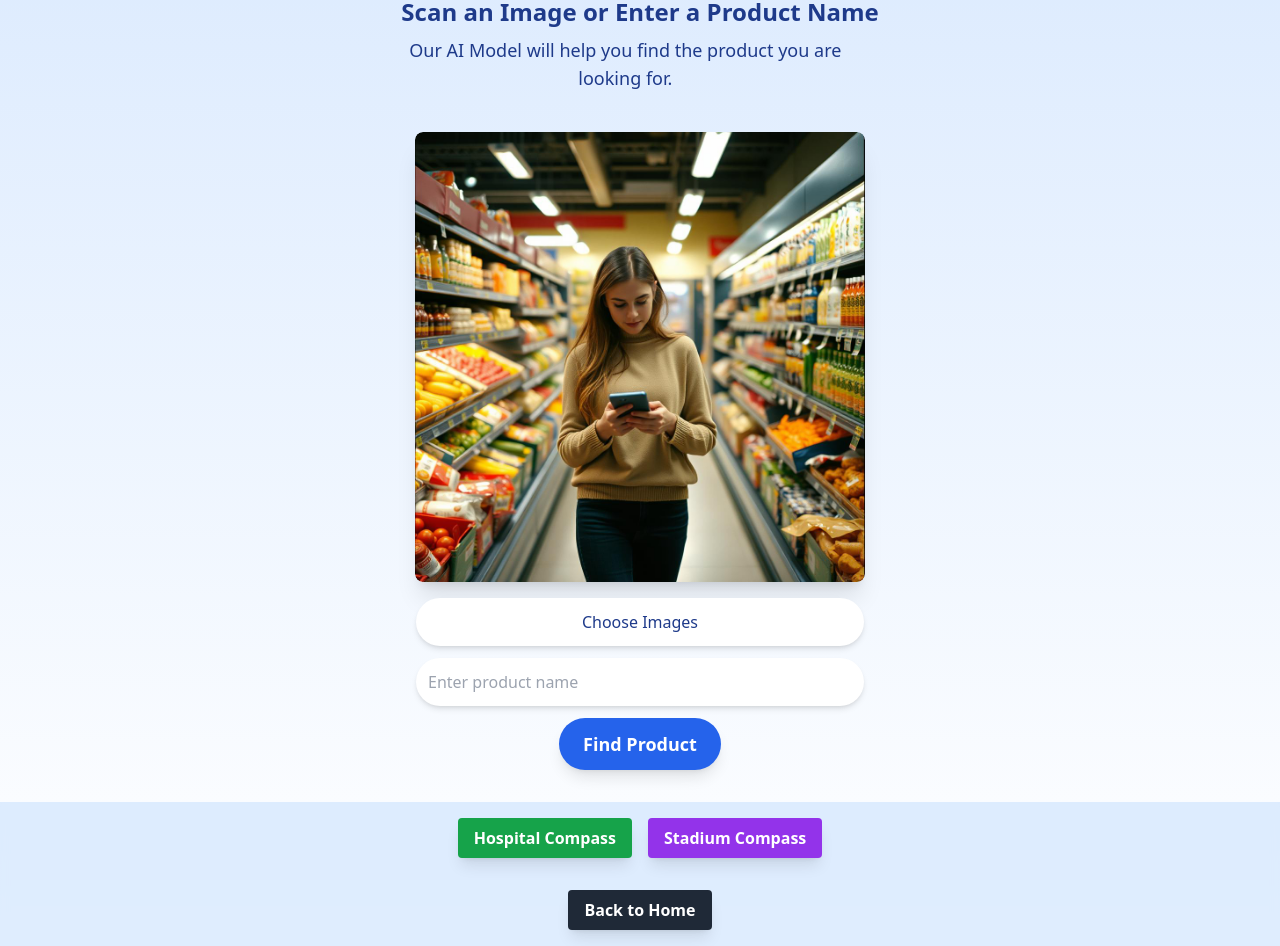
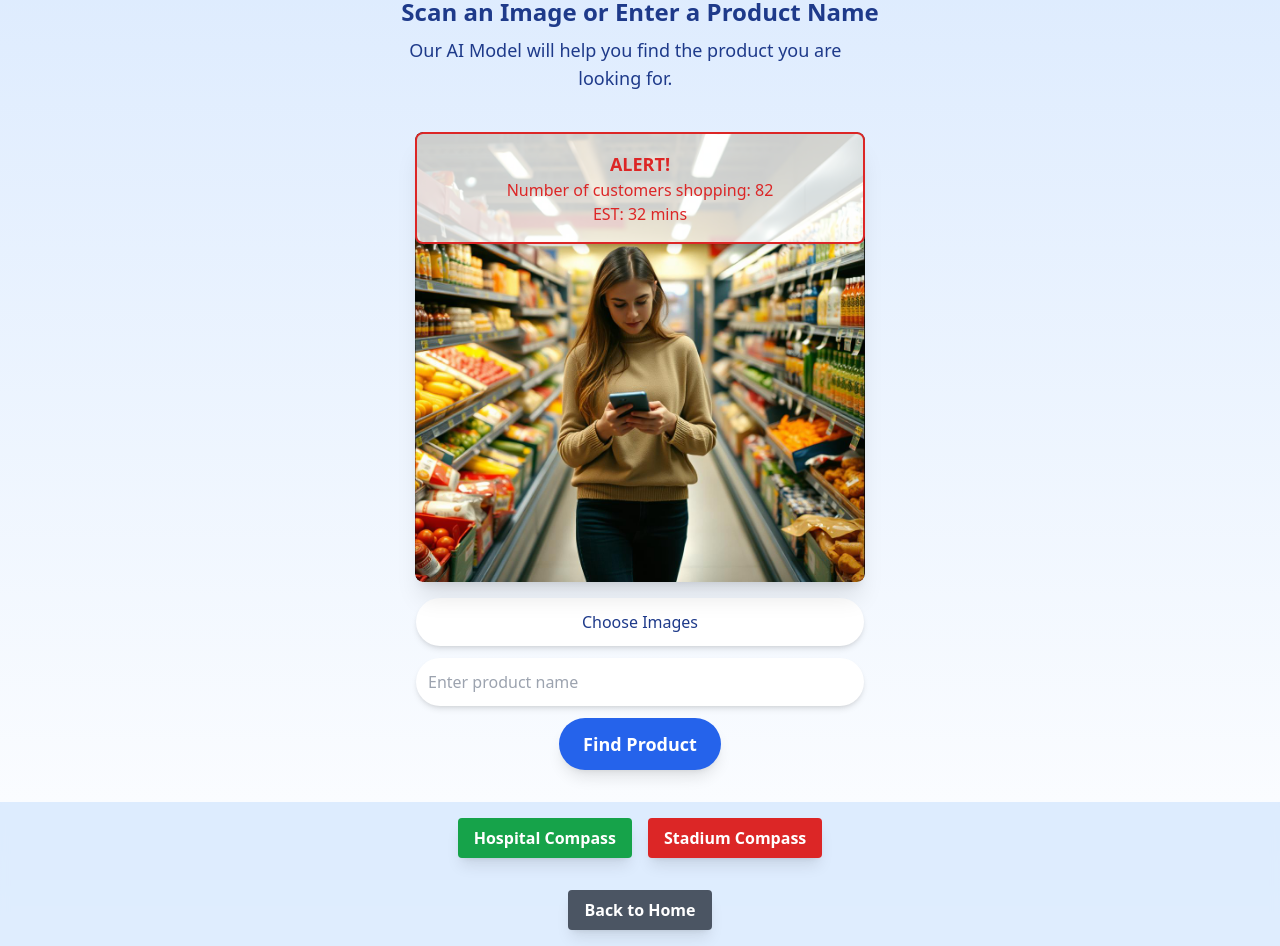
Before and after one commit to achalbajpai/Walmart-Compass, a Next.js app in the folder my-app/: page /w-mart in a window 1280 px wide. Shown: the part 100-1046 px from the top of the page. Built offline with nearby package versions, Linux system fonts and the light colour scheme.

Commit message:
v0.5 final

```diff
--- a/my-app/src/app/stadium-compass/page.tsx
+++ b/my-app/src/app/stadium-compass/page.tsx
@@ -108,7 +108,7 @@ const StadiumHome: React.FC = () => {
             whileHover={{ scale: 1.05 }}
             whileTap={{ scale: 0.95 }}
           >
-            Emergency
+            VIP
           </motion.button>
         </div>
       </header>
--- a/my-app/src/app/w-mart/page.tsx
+++ b/my-app/src/app/w-mart/page.tsx
@@ -116,7 +116,7 @@ const Home: React.FC = () => {
         </motion.div>
 
         <motion.div
-          className="mb-4 rounded-lg overflow-hidden shadow-xl"
+          className="mb-4 rounded-lg overflow-hidden shadow-xl relative flex items-start justify-center"
           initial={{ opacity: 0, scale: 0.9 }}
           animate={{ opacity: 1, scale: 1 }}
           transition={{ duration: 0.5 }}
@@ -128,6 +128,11 @@ const Home: React.FC = () => {
             height={70}
             className="rounded-lg"
           />
+          <div className="absolute right-0 top-0 left-0 p-4 bg-white bg-opacity-80 border-2 border-red-600 rounded-lg shadow-md text-center">
+            <p className="text-red-600 font-bold text-lg">ALERT!</p>
+            <p className="text-red-600">Number of customers shopping: 82</p>
+            <p className="text-red-600">EST: 32 mins</p>
+          </div>
         </motion.div>
 
         <motion.div
@@ -228,7 +233,7 @@ const Home: React.FC = () => {
 
             <motion.button
               onClick={() => router.push('/stadium-compass')}
-              className="py-2 px-4 rounded bg-purple-600 text-white font-semibold hover:bg-purple-700 transition shadow-lg"
+              className="py-2 px-4 rounded bg-red-600 text-white font-semibold hover:bg-red-700 transition shadow-lg"
               whileHover={{ scale: 1.05 }}
               whileTap={{ scale: 0.95 }}
             >
@@ -238,7 +243,7 @@ const Home: React.FC = () => {
 
           <motion.button
             onClick={() => router.push('/')}
-            className="py-2 px-4 rounded bg-gray-800 text-white font-semibold hover:bg-gray-900 transition shadow-lg"
+            className="py-2 px-4 rounded bg-gray-600 text-white font-semibold hover:bg-gray-700 transition shadow-lg"
             whileHover={{ scale: 1.05 }}
             whileTap={{ scale: 0.95 }}
           >
```
